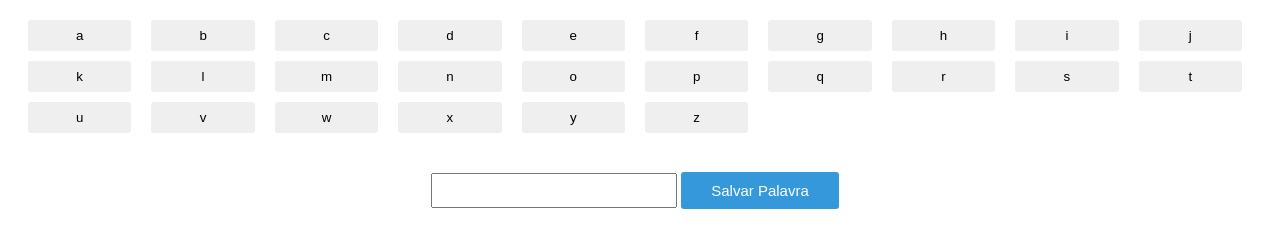
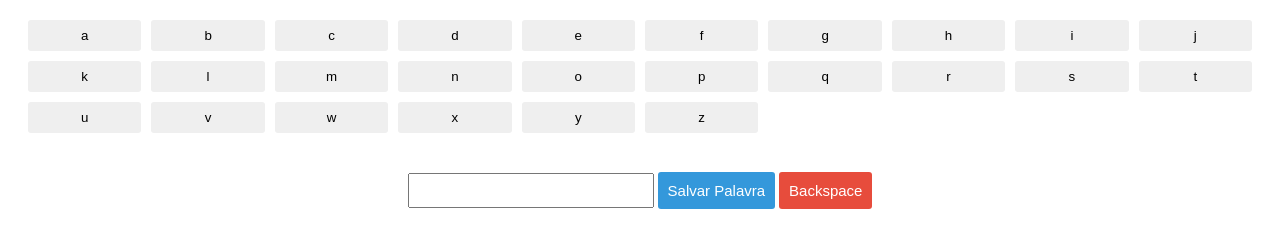
Before and after one commit to joanacabralmartins/eventos, a plain HTML site: page index.html in a window 1280 px wide. Drawn offline with Linux system fonts and the light colour scheme.

Commit message:
backspace

```diff
--- a/index.html
+++ b/index.html
@@ -9,6 +9,7 @@
     <div id="keyboard-container"></div>
     <input type="text" id="word-input" readonly>
     <button id="save-button">Salvar Palavra</button>
+    <button id="backspace-button">Backspace</button>
     <div id="saved-words"></div>
     <script src="script.js"></script>
 </body>
--- a/script.js
+++ b/script.js
@@ -35,4 +35,10 @@ function displaySavedWords() {
     });
 }
 
+function deleteLastLetter() {
+    const currentWord = wordInput.value;
+    wordInput.value = currentWord.slice(0, -1);
+}
+
 document.getElementById('save-button').addEventListener('click', saveWord);
+document.getElementById('backspace-button').addEventListener('click', deleteLastLetter);
--- a/style.css
+++ b/style.css
@@ -14,7 +14,6 @@ button {
     border: none;
     border-radius: 3px;
     cursor: pointer;
-    margin-right: 10px;
 }
 
 #word-input {
@@ -25,7 +24,7 @@ button {
 }
 
 #save-button {
-    padding: 10px 30px;
+    padding: 10px;
     font-size: 15px;
     background-color: #3498db;
     color: #fff;
@@ -36,6 +35,18 @@ button {
     background-color: #2ecc71;
 }
 
+#backspace-button {
+    padding: 10px;
+    font-size: 15px;
+    background-color: #e74c3c;
+    color: #fff;
+    transition: background-color 0.3s;
+}
+
+#backspace-button:hover {
+    background-color: #c0392b;
+}
+
 #saved-words {
     margin-top: 20px;
 }
```
